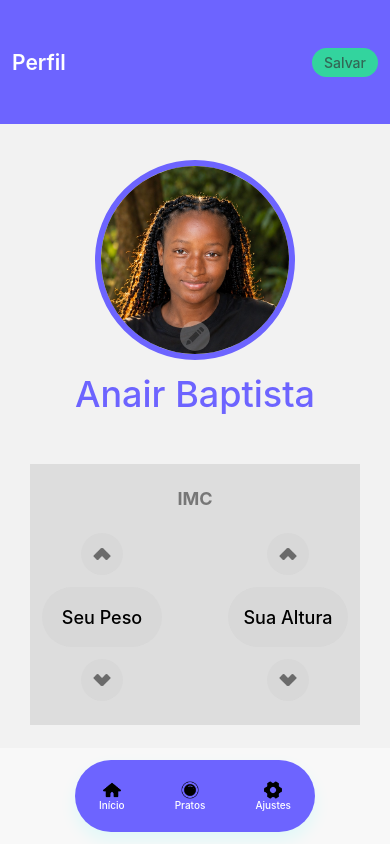
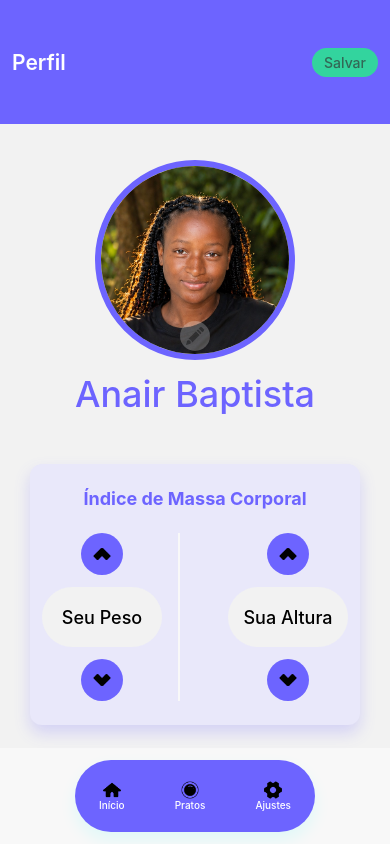
Before and after one commit to VCach333/nhame-app, a React Native app: screen /profile in a window 390 px wide. Built offline with nearby package versions, Linux system fonts and the light colour scheme.

Commit message:
new style for profile imc

```diff
--- a/src/pages/ProfilePage/index.jsx
+++ b/src/pages/ProfilePage/index.jsx
@@ -43,7 +43,7 @@
                     <View style={styles.profileHealthIMC}>
 
                         <View style={styles.profileHealthIMCHeader}>
-                            <Text style={styles.profileHealthIMCHeaderText}>IMC</Text>
+                            <Text style={styles.profileHealthIMCHeaderText}>Índice de Massa Corporal</Text>
                         </View>
 
                         <View style={styles.profileHealthIMCContent}>
--- a/src/pages/ProfilePage/style.module.js
+++ b/src/pages/ProfilePage/style.module.js
@@ -4,7 +4,7 @@
 
     profileContent: {
         paddingHorizontal: 30,
-        paddingVertical: 36
+        paddingVertical: 36,
     },
     profileUser: {
         alignItems: 'center'
@@ -44,13 +44,15 @@
         opacity: .4
     },
     profileHealth: {
-        marginTop: 48
+        marginTop: 48,
     },
     profileHealthIMC: {
         gap: 24,
-        backgroundColor: '#ddd',
+        backgroundColor: '#e9e8faff',
+        boxShadow: '0 8px 16px #6d64ff3a',
         paddingHorizontal: 12,
-        paddingVertical: 24
+        paddingVertical: 24,
+        borderRadius: 12,
     },
     profileHealthIMCHeader: {
         alignItems: 'center'
@@ -58,7 +60,7 @@
     profileHealthIMCHeaderText: {
         fontSize: 18,
         fontWeight: 700,
-        color: '#777'
+        color: '#6d64ff'
     },
     profileHealthIMCContent: {
         flexDirection: 'row',
@@ -67,11 +69,14 @@
     profileHealthIMCHeight: {
         alignItems: 'center',
         gap: 12,
+        paddingRight: 16,
+        borderRightColor: '#f8f8f8',
+        borderRightWidth: 2,
     },
     profileHealthIMCHeightBtn: {
         width: 42,
         height: 42,
-        backgroundColor: '#d8d8d8',
+        backgroundColor: '#6d64ff',
         borderRadius: 42/2,
         alignItems: 'center',
         justifyContent: 'center',
@@ -79,12 +84,12 @@
     profileHealthIMCHeightIcons: {
         width: 18,
         height: 18,
-        opacity: .5,
+        filter: 'invert(1)'
     },
     profileHealthIMCHeightInput: {
         fontSize: 18,
         fontWeight: 500,
-        backgroundColor: '#d8d8d8',
+        backgroundColor: '#f2f2f2',
         textAlign: 'center',
         width: 120,
         height: 60,
@@ -93,11 +98,12 @@
     profileHealthIMCWeight: {
         alignItems: 'center',
         gap: 12,
+        paddingLeft: 16
     },
     profileHealthIMCWeightBtn: {
         width: 42,
         height: 42,
-        backgroundColor: '#d8d8d8',
+        backgroundColor: '#6d64ff',
         borderRadius: 42/2,
         alignItems: 'center',
         justifyContent: 'center',
@@ -105,12 +111,12 @@
     profileHealthIMCWeightIcons: {
         width: 18,
         height: 18,
-        opacity: .5,
+        filter: 'invert(1)'
     },
     profileHealthIMCWeightInput: {
         fontSize: 18,
         fontWeight: 500,
-        backgroundColor: '#d8d8d8',
+        backgroundColor: '#f2f2f2',
         textAlign: 'center',
         width: 120,
         height: 60,
```
